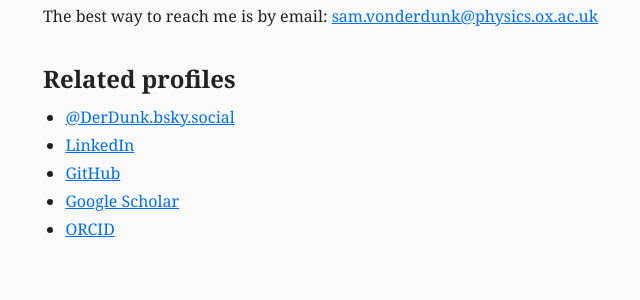
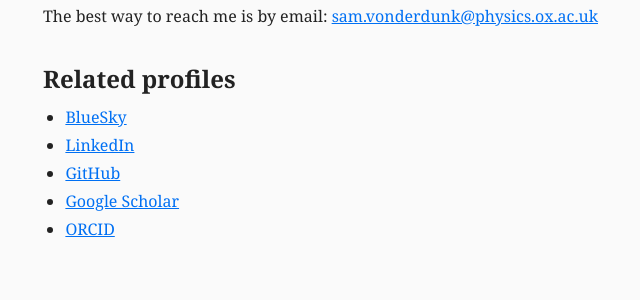
Before and after one commit to samvonderdunk/samvonderdunk.github.io, a Jekyll site: the page built from contact.md, in a window 1280 px wide. Shown: the part 307-607 px from the top of the page, without its empty margins (231-871 px from the left). Built offline with Jekyll 4.4.1, drawn with Linux system fonts in a browser that asks for light colours.

Commit message:
Update contact.md

```diff
--- a/contact.md
+++ b/contact.md
@@ -9,7 +9,7 @@
 
 ## Related profiles
 
-- [@DerDunk.bsky.social](https://bsky.app/profile/derdunk.bsky.social)
+- [BlueSky](https://bsky.app/profile/derdunk.bsky.social)
 - [LinkedIn](https://www.linkedin.com/in/sam-von-der-dunk-6178ab295/)
 - [GitHub](https://github.com/samvonderdunk)
 - [Google Scholar](https://scholar.google.com/citations?user=s3Dpj8oAAAAJ&hl=en)
```
